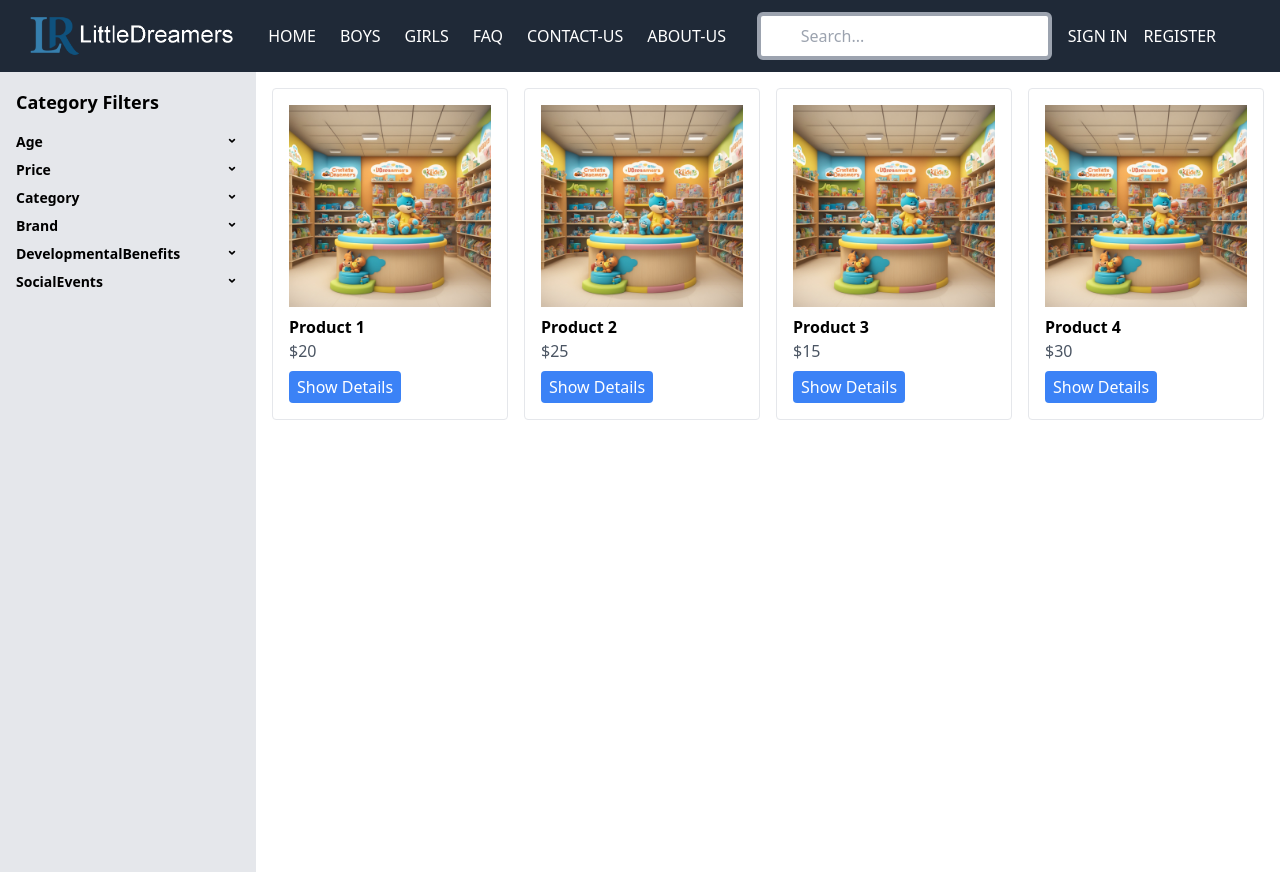
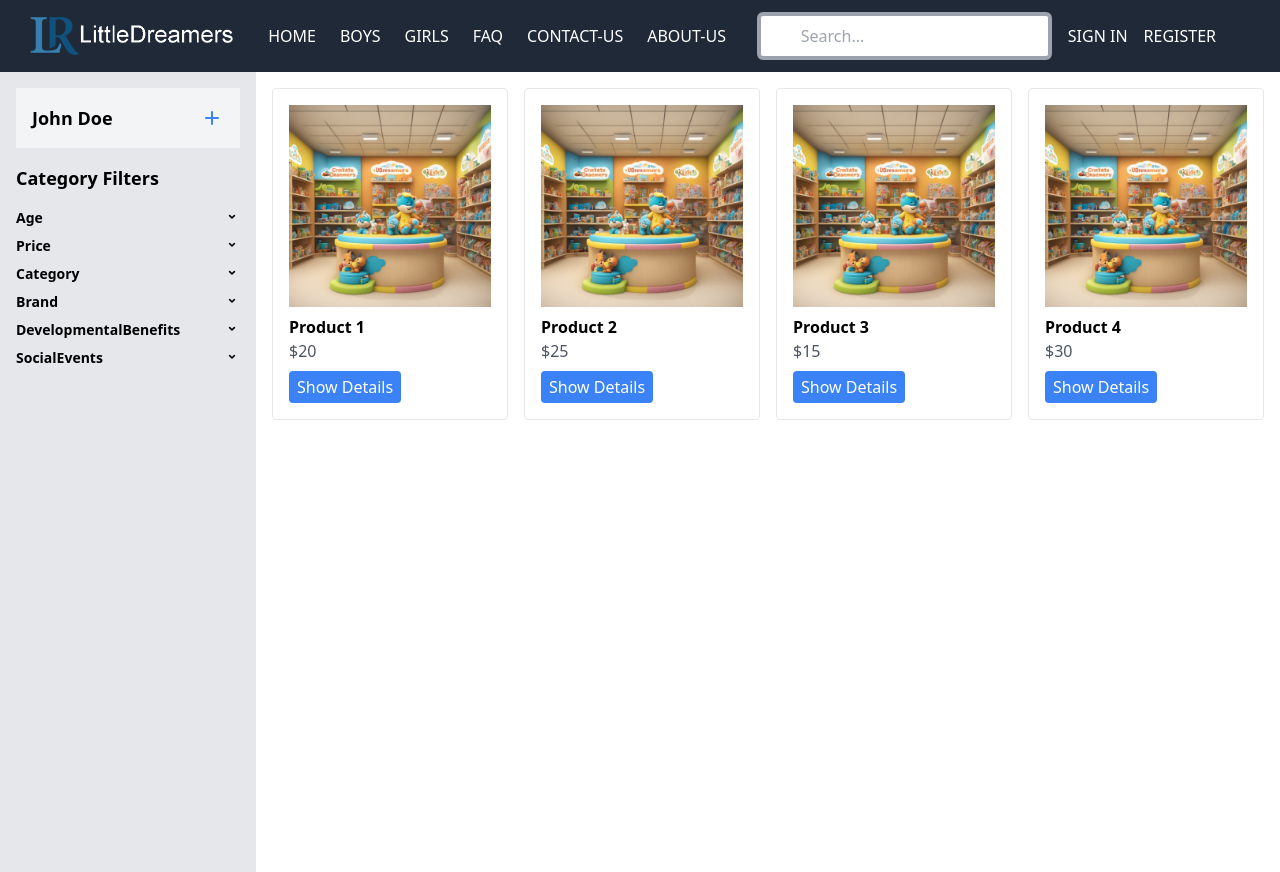
Before and after one commit to WalidBabi/LittleDreamersFrontEnd, a React (Create React App) app: page / in a window 1280 px wide. Built offline with nearby package versions, Linux system fonts and the light colour scheme; the HTML template or start-up script is replaced by a standard one.

Commit message:
add profiles section in Home page

```diff
--- a/src/Home/HomePage.jsx
+++ b/src/Home/HomePage.jsx
@@ -52,10 +52,60 @@ const HomePage = () => {
     },
   ];
 
+  const currentUser = {
+    name: "John Doe",
+    isParentUser: true, // Mock flag for the parent user
+  };
+
+  const userAccounts = [
+    {
+      id: 1,
+      name: "Account 1",
+      isParentAccount: true, // Mock flag for the parent account
+    },
+    {
+      id: 2,
+      name: "Account 2",
+      isParentAccount: false,
+    },
+    {
+      id: 3,
+      name: "Account 3",
+      isParentAccount: false,
+    },
+  ];
+
   return (
 <div className="flex">
-      {/* Sidebar */}
+      {/* Sidebar with selected menu */}
       <div className="w-1/5 bg-gray-200 p-4 h-screen">
+        {/* Selected Menu */}
+        <div className="bg-gray-100 p-4 mb-4 flex items-center justify-between">
+          <div>
+            <h2 className="text-lg font-semibold">{currentUser.name}</h2>
+          </div>
+          {currentUser.isParentUser && (
+            <Link to="/register">
+              <svg
+                xmlns="http://www.w3.org/2000/svg"
+                className="h-6 w-6 text-blue-500 cursor-pointer"
+                fill="none"
+                viewBox="0 0 24 24"
+                stroke="currentColor"
+              >
+                <path
+                  strokeLinecap="round"
+                  strokeLinejoin="round"
+                  strokeWidth={2}
+                  d="M12 6v6m0 0v6m0-6h6m-6 0H6"
+                />
+              </svg>
+            </Link>
+          )}
+        </div>
+
+        {/* Category Filters */}
+        <div>
           <h2 className="text-lg font-semibold mb-4">Category Filters</h2>
           <div className="space-y-2">
             {Object.keys(filters).map((filterKey) => (
@@ -93,10 +143,10 @@ const HomePage = () => {
             ))}
           </div>
         </div>
+      </div>
 
       {/* Product Display */}
       <div className="w-4/5 p-4">
-        {/* <h2 className="text-center text-4xl font-bold mb-8">Suggested For You</h2> */}
         <div className="grid grid-cols-4 gap-4">
           {products.map((product) => (
             <div key={product.id} className="border p-4 rounded">
```
Lines whose indentation alone changed are shown as unchanged.
